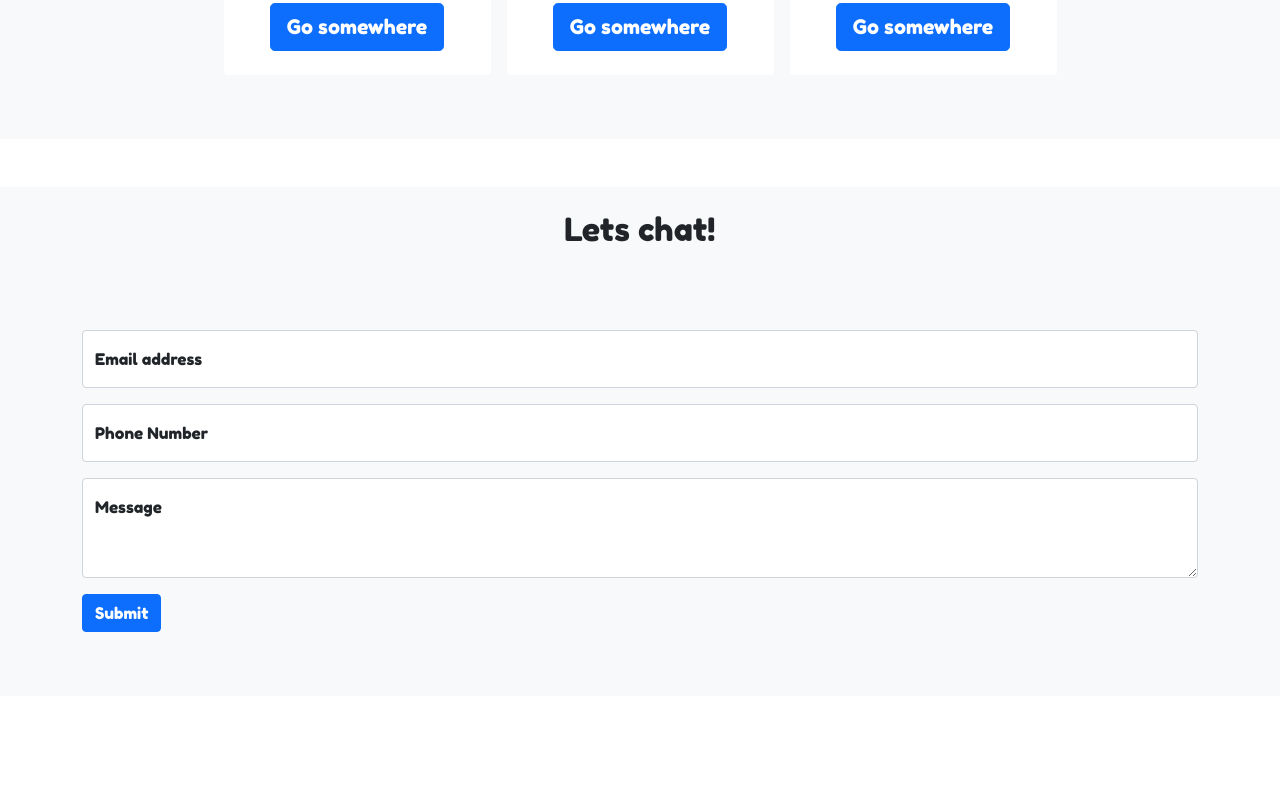
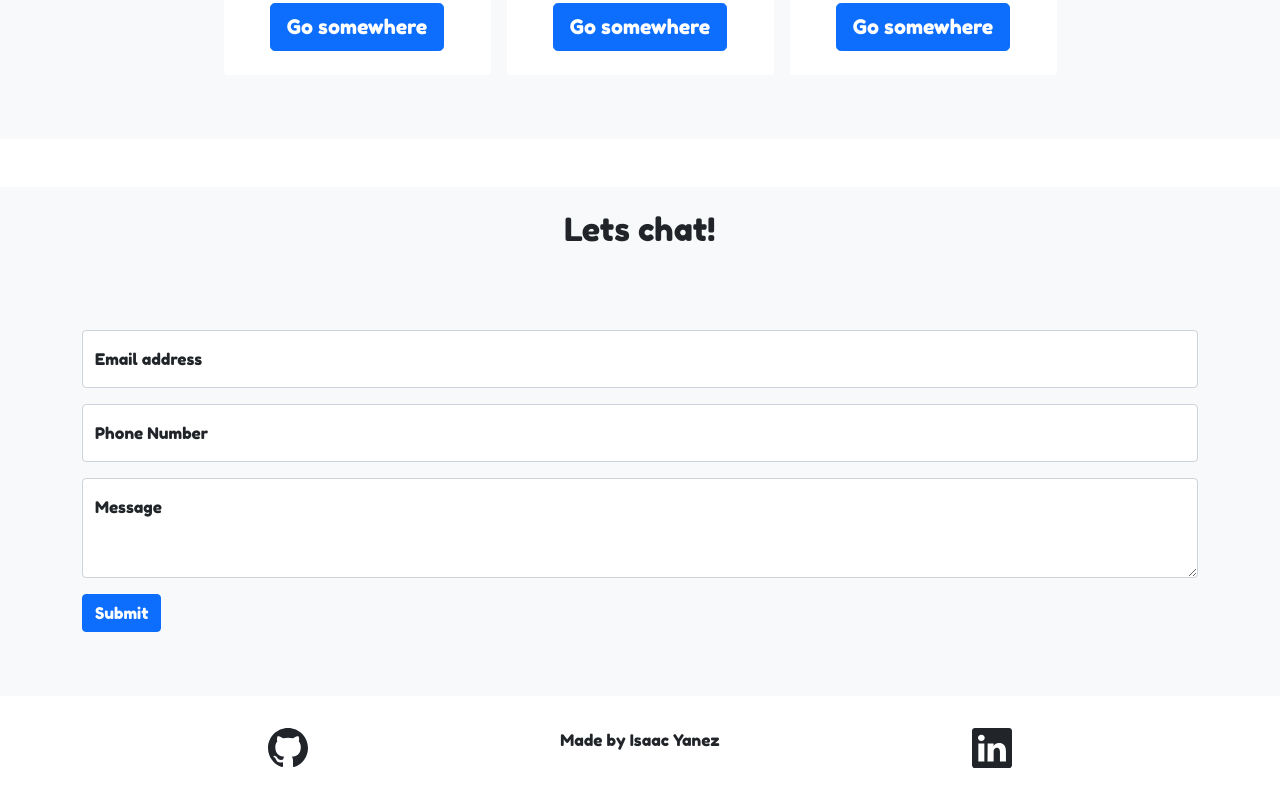
Before and after one commit to iyanez2314/react-portfolio, a React (Create React App) app: page / in a window 1280 px wide. Shown: the part 1082-1882 px from the top of the page. Before the commit the page ends 1778 px from the top, so only its background shows below. Built offline with nearby package versions, Linux system fonts and the light colour scheme.

Commit message:
added the footer component i also added the images of socials to the footer

```diff
--- a/package.json
+++ b/package.json
@@ -17,6 +17,7 @@
     "framer-motion": "^6.3.0",
     "react": "^18.0.0",
     "react-bootstrap": "^2.2.3",
+    "react-bootstrap-icons": "^1.8.1",
     "react-dom": "^18.0.0",
     "react-scripts": "5.0.1",
     "web-vitals": "^2.1.4"
--- a/src/App.js
+++ b/src/App.js
@@ -4,10 +4,11 @@ import Navigation from './components/Navigation';
 import AboutMe from './Pages/About-me';
 import Projects from './Pages/Projects';
 import Contact from './Pages/Contact';
+import Footer from './components/Footer';
 
 import 'bootstrap/dist/css/bootstrap.min.css';
 import './App.css'
-
+import 'react-bootstrap-icons'
 function App() {
 
   const myStyle = {
@@ -25,6 +26,7 @@ function App() {
       <AboutMe/>
       <Projects/>
       <Contact/>
+      <Footer/>
     </div>
 
   );
--- /dev/null
+++ b/src/components/Footer/index.js
@@ -0,0 +1,19 @@
+import React from "react";
+import {Github, Linkedin} from 'react-bootstrap-icons'
+
+function Footer () {
+    return (
+        <div>
+            <footer className="text-center py-3">
+                <div className="p-3 d-flex justify-content-evenly">
+                 <Github size={40} />
+                 Made by Isaac Yanez
+                 <Linkedin size={40}/>
+                 </div>
+
+            </footer>
+        </div>
+    )
+}
+
+export default Footer;
```
Also changed, not shown: 1 other file (tests, documents, lock files or other folders).
